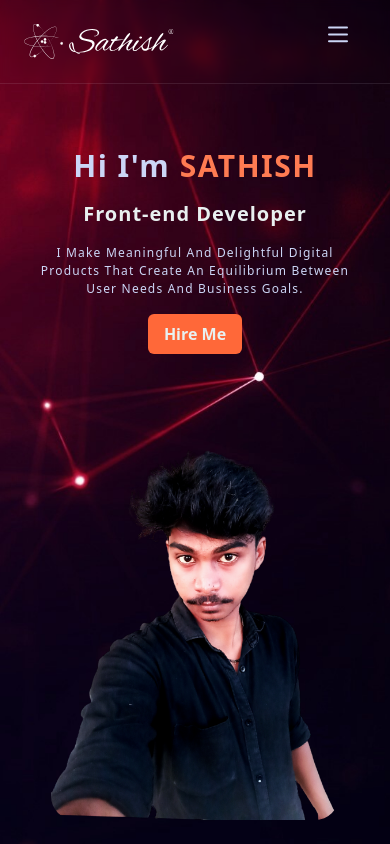
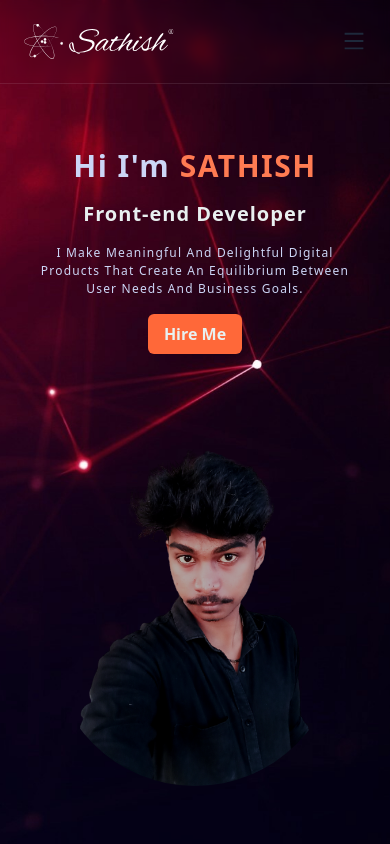
Before and after one commit to sathish-s-dev/portfoilio, a Next.js app: page / in a window 390 px wide. Shown: the top 844 px of the page. Built offline with nearby package versions, Linux system fonts and the light colour scheme.

Commit message:
menu changed

```diff
--- a/src/app/(home)/page.tsx
+++ b/src/app/(home)/page.tsx
@@ -27,13 +27,13 @@ export default function Home() {
 						className='font-semibold'
 					/>
 				</div>
-				<div className='flex-1 w-full justify-center flex h-full relative items-center'>
+				<div className='flex-1 w-full justify-center flex relative items-center'>
 					<Image
 						src='/hero_img.webp'
 						alt='hero image'
 						width={450}
 						height={350}
-						className='object-cover w-72 rounded-b-3xl'
+						className='object-cover w-72 h-[400px] rounded-b-[150px] overlay'
 						priority
 					/>
 				</div>
--- a/src/app/contact/page.tsx
+++ b/src/app/contact/page.tsx
@@ -1,6 +1,6 @@
 import Image from 'next/image';
 import React from 'react';
-import { SocialIcons } from '@/components/Footer';
+import { SocialIcons } from '@/components/SocialIcons';
 import GetInTouch from '@/components/GetInTouch';
 import PageTransition from '@/components/PageTransition';
 
--- a/src/app/globals.css
+++ b/src/app/globals.css
@@ -15,3 +15,11 @@
 .sub_heading {
   @apply text-light-500 font-bold text-2xl uppercase
 }
+
+
+.overlay {
+  /* -webkit-clip-path: url("/splash.svg"); */
+  clip-path: url("/logo.svg");
+  object-position: center top;
+  filter: brightness(0.7);
+}
--- a/src/components/MenuItem.tsx
+++ /dev/null
@@ -1,54 +0,0 @@
-'use client';
-import * as React from 'react';
-import { motion } from 'framer-motion';
-import Link from 'next/link';
-import { usePathname } from 'next/navigation';
-
-const variants = {
-	open: {
-		y: 0,
-		opacity: 1,
-		transition: {
-			y: { stiffness: 1000, velocity: -100 },
-		},
-	},
-	closed: {
-		y: 50,
-		opacity: 0,
-		transition: {
-			origin: 0,
-			y: { stiffness: 1000 },
-		},
-	},
-};
-
-// const colors = ['#FF008C', '#D309E1', '#9C1AFF', '#7700FF', '#4400FF'];
-
-export const MenuItem = ({
-	i,
-	index,
-	handleToggle,
-}: {
-	i: MenuItemProps;
-	index: number;
-	handleToggle: HandleToggle
-}) => {
-	const pathName = usePathname();
-
-	return (
-		<motion.li
-			className={`flex flex-col w-full justify-center items-center p-3 ${
-				pathName === i.url ? 'bg-light-400 text-accent-500' : ' text-light-400'
-			}`}
-			variants={variants}
-			whileHover={{ scale: 1.1 }}
-			whileTap={{ scale: 1 }}>
-			<Link
-				className={`w-full text-center`}
-				onClick={handleToggle}
-				href={i.url}>
-				{i.title}
-			</Link>
-		</motion.li>
-	);
-};
--- a/src/components/MenuToggle.tsx
+++ /dev/null
@@ -1,47 +0,0 @@
-import * as React from 'react';
-import { motion } from 'framer-motion';
-
-const Path = (props: any) => (
-	<motion.path
-		fill='transparent'
-		strokeWidth='2'
-		stroke='#CCD6F6'
-		strokeLinecap='round'
-		{...props}
-	/>
-);
-
-export const MenuToggle = ({ toggle }: { toggle: HandleToggle }) => {
-	return (
-		<button
-			className='outline-none border-none cursor-pointer absolute top-[25px] right-[40px] rounded-full bg-transparent'
-			title='menu toggle'
-			onClick={toggle}>
-			<svg
-				width='23'
-				height='23'
-				viewBox='0 0 23 23'>
-				<Path
-					variants={{
-						closed: { d: 'M 2 2.5 L 20 2.5' },
-						open: { d: 'M 3 16.5 L 17 2.5' },
-					}}
-				/>
-				<Path
-					d='M 2 9.423 L 20 9.423'
-					variants={{
-						closed: { opacity: 1 },
-						open: { opacity: 0 },
-					}}
-					transition={{ duration: 0.1 }}
-				/>
-				<Path
-					variants={{
-						closed: { d: 'M 2 16.346 L 20 16.346' },
-						open: { d: 'M 3 2.5 L 17 16.346' },
-					}}
-				/>
-			</svg>
-		</button>
-	);
-};
--- a/src/components/MobileMenu.tsx
+++ b/src/components/MobileMenu.tsx
@@ -1,66 +1,90 @@
-import * as React from 'react';
-import { useRef } from 'react';
-import { motion, sync, useCycle } from 'framer-motion';
-import { useDimensions } from '@/hooks/useDimenstions';
-import { MenuToggle } from './MenuToggle';
-import { Navigation } from './Navigation';
+import { useCycle, motion } from 'framer-motion';
+import React from 'react';
+import { AiOutlineClose, AiOutlineMenu } from 'react-icons/ai';
+import Link from 'next/link';
+import { navItems } from '@/constants';
+import { usePathname } from 'next/navigation';
 
-const sidebar = {
-	open: (height = 1000) => ({
-		clipPath: `circle(${height * 2 + 200}px at 82% 4.5% )`,
-		transition: {
-			type: 'spring',
-			stiffness: 10,
-			restDelta: 2,
-			damping: 5,
+const variants = {
+	container: {
+		hidden: {
+			clipPath: 'circle(30px at 80% 10%)',
+			transition: {
+				delay: 2,
+				type: 'spring',
+				stiffness: 400,
+				damping: 40,
+
+				staggerChildren: 0.05,
+				staggerDirection: -1,
+			},
 		},
-		// transition: {
-		// 	type: 'tween',
-		// 	duration: 1.5,
-		// },
-	}),
-	closed: {
-		clipPath: 'circle(0px at 82% 4.5%)',
-		transition: {
-			delay: 0,
-			type: 'spring',
-			stiffness: 400,
-			damping: 40,
+		show: (height = 300) => ({
+			clipPath: `circle(${height * 2 + 200}px at 80% 5%)`,
+			transition: {
+				type: 'spring',
+				stiffness: 20,
+				restDelta: 2,
+				staggerChildren: 0.07,
+				delayChildren: 0.2,
+			},
+		}),
+	},
+	link: {
+		hidden: {
+			y: 50,
+			opacity: 0,
+			transition: {
+				y: { stiffness: 50 },
+			},
 		},
-		// transition: {
-		// 	type: 'tween',
-		// 	duration: 0.5,
-		// },
+		show: {
+			y: 0,
+			opacity: 1,
+			transition: {
+				y: { stiffness: 50, velocity: -100 },
+			},
+		},
 	},
 };
 
-export const MobileMenu = () => {
+const MobileMenu = () => {
 	const [isOpen, toggleOpen] = useCycle(false, true);
-	const containerRef = useRef(null);
-	const { height } = useDimensions(containerRef);
-
-	const handleToggle = () => {
-		toggleOpen();
-	};
+	const pathName = usePathname();
 
 	return (
-		<motion.nav
-			initial={false}
-			className={`absolute top-0 right-0 bottom-0 min-h-screen w-72 md:hidden z-50`}
-			animate={isOpen ? 'open' : 'closed'}
-			custom={height}
-			ref={containerRef}>
-			<motion.div
-				className={
-					'absolute top-0 right-0 bottom-0 min-h-screen w-72 bg-accent-400 border backdrop-blur-3xl border-light-400/50 '
-				}
-				variants={sidebar}
-			/>
-			<Navigation
-				toggle={handleToggle}
-				isOpen={isOpen}
-			/>
-			<MenuToggle toggle={handleToggle} />
-		</motion.nav>
+		<div
+			className='text-2xl cursor-pointer relative md:hidden block'
+			onClick={() => toggleOpen()}>
+			{isOpen ? <AiOutlineClose /> : <AiOutlineMenu />}
+			{isOpen ? (
+				<motion.div
+					variants={variants.container}
+					initial='hidden'
+					animate='show'
+					className='bg-accent-400 w-72 h-screen absolute -top-8 -right-6 -z-10'>
+					<nav className='flex-col gap-4 text-[16px] relative flex top-20 items-strech text-center '>
+						{navItems.map((item, index) => (
+							<motion.li
+								variants={variants.link}
+								key={index}
+								className={`list-none ${
+									pathName === item.url
+										? 'text-accent-400 bg-light-400 hover:drop-shadow-2xl hover:text-accent-500'
+										: 'text-slate-300'
+								}`}>
+								<Link
+									className={`font-semibold hover:scale-105 hover:drop-shadow-xl origin-left transition-all duration-100 p-2 `}
+									href={item.url}>
+									{item.title}
+								</Link>
+							</motion.li>
+						))}
+					</nav>
+				</motion.div>
+			) : null}
+		</div>
 	);
 };
+
+export default MobileMenu;
--- a/src/components/Navigation.tsx
+++ /dev/null
@@ -1,39 +0,0 @@
-import * as React from 'react';
-import { motion } from 'framer-motion';
-import { MenuItem } from './MenuItem';
-
-import { navItems } from '@/constants';
-
-const variants = {
-	open: {
-		transition: { staggerChildren: 0.07, delayChildren: 0.2 },
-	},
-	closed: {
-		transition: { staggerChildren: 0.05, staggerDirection: -1 },
-	},
-};
-
-export const Navigation = ({
-	toggle,
-	isOpen,
-}: {
-	toggle: HandleToggle;
-	isOpen: boolean;
-}) => {
-	return (
-		<motion.ul
-			className={`absolute top-20 left-0 w-full flex-col gap-6 mt-2 ${
-				isOpen ? 'flex' : 'hidden'
-			}`}
-			variants={variants}>
-			{navItems.map((i, index) => (
-				<MenuItem
-					i={i}
-					index={index}
-					key={i.title}
-					handleToggle={toggle}
-				/>
-			))}
-		</motion.ul>
-	);
-};
--- a/types.d.ts
+++ b/types.d.ts
@@ -30,3 +30,8 @@ interface MenuItemProps {
 }
 
 type HandleToggle = () => void;
+
+interface MobileMenuProps {
+	isOpen: boolen;
+	toggle: HandleToggle;
+}
```
Also changed, not shown: src/components/Header.tsx (+5 -2 lines), public/splash.svg (added).
